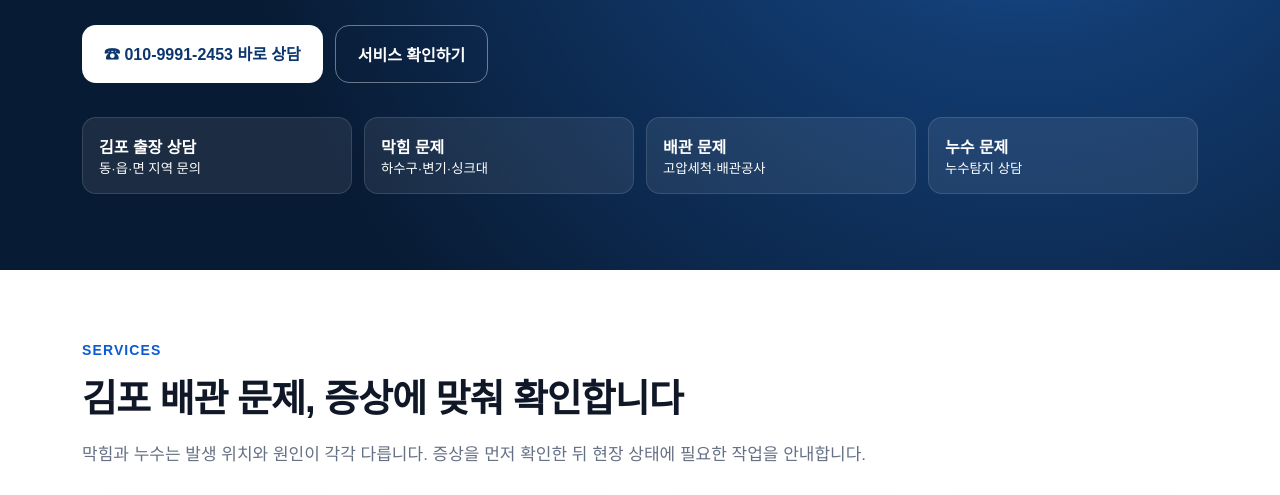
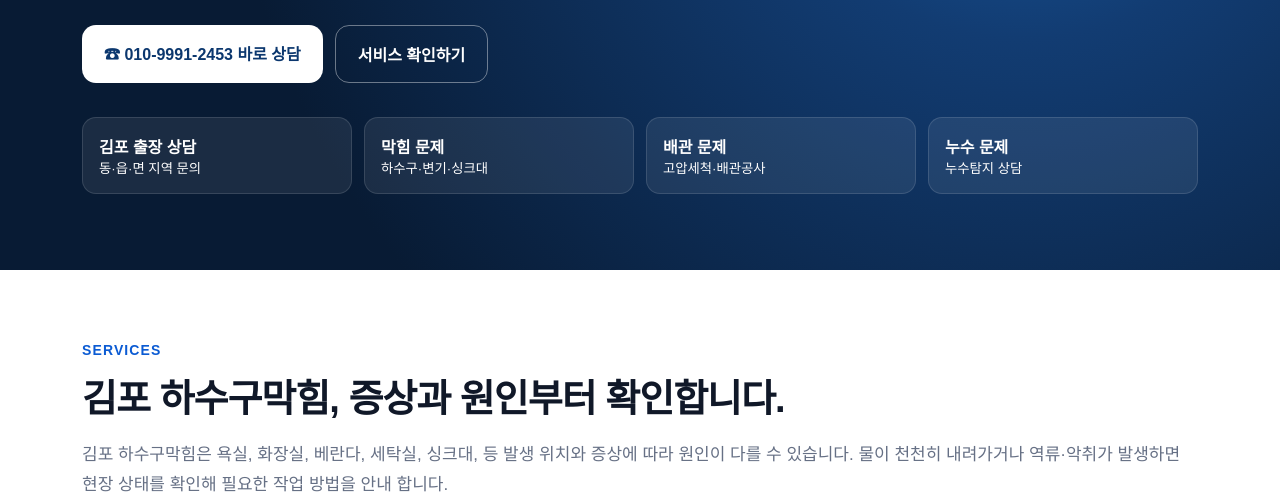
Before and after one commit to rlawpgjs2453-netizen/24sisudo-website, a plain HTML site: page index.html in a window 1280 px wide. Shown: the part 433-928 px from the top of the page. Drawn offline with Linux system fonts and the light colour scheme.

Commit message:
Update index.html

```diff
--- a/index.html
+++ b/index.html
@@ -474,12 +474,12 @@
     <div class="kicker">SERVICES</div>
 
     <h2 class="sectitle">
-      김포 배관 문제, 증상에 맞춰 확인합니다
+      김포 하수구막힘, 증상과 원인부터 확인합니다.
     </h2>
 
     <p class="sub">
-      막힘과 누수는 발생 위치와 원인이 각각 다릅니다.
-      증상을 먼저 확인한 뒤 현장 상태에 필요한 작업을 안내합니다.
+      김포 하수구막힘은 욕실, 화장실, 베란다, 세탁실, 싱크대, 등 발생 위치와 증상에 따라 원인이 다를 수 있습니다.
+      물이 천천히 내려가거나 역류·악취가 발생하면 현장 상태를 확인해 필요한 작업 방법을 안내 합니다.
     </p>
 
     <div class="cards">
```
